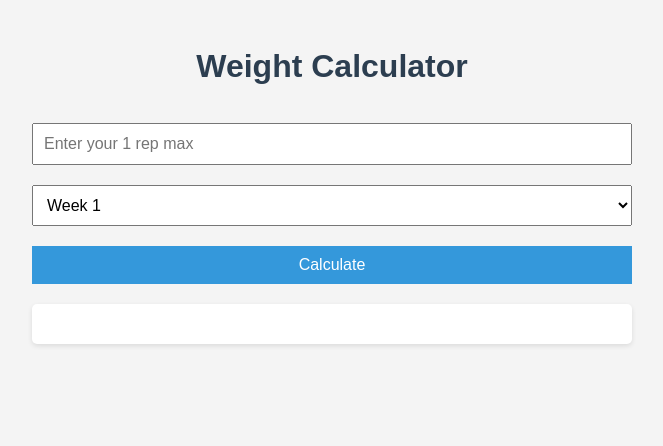
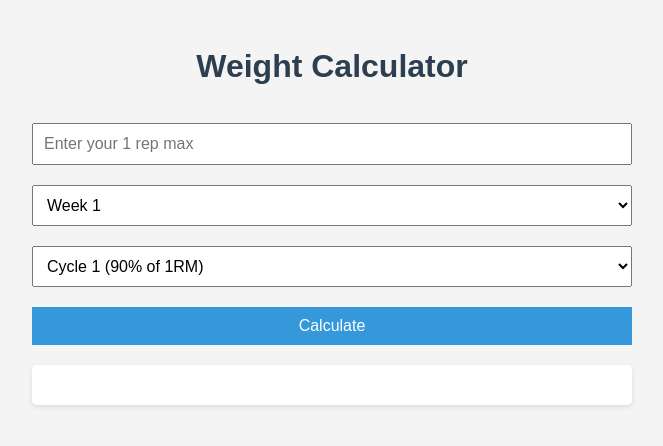
Before and after one commit to ssaulgoodman/lift-calculator, a Flask app: page / in a window 1280 px wide. Shown: the top 446 px of the page, without its empty margins (308-971 px from the left). Run offline with Flask 3, Linux system fonts and the light colour scheme.

Commit message:
Add cycle selection feature

```diff
--- a/app.py
+++ b/app.py
@@ -9,8 +9,9 @@ def custom_round(number):
     else:
         return int(number) + 1
 
-def calculate_sets(one_rep_max, week):
-    training_set = custom_round(0.90 * one_rep_max)
+def calculate_sets(one_rep_max, week, cycle):
+    cycle_percentages = {1: 0.90, 2: 0.95, 3: 1.00}
+    training_set = custom_round(cycle_percentages[cycle] * one_rep_max)
 
     if week == 1:
         sets = [
@@ -50,13 +51,15 @@ def calculate():
     try:
         one_rep_max = float(request.form['one_rep_max'])
         week = int(request.form['week'])
-        training_set, sets = calculate_sets(one_rep_max, week)
+        cycle = int(request.form['cycle'])
+        training_set, sets = calculate_sets(one_rep_max, week, cycle)
         if training_set is None:
-            return jsonify({'error': 'Invalid week selected'}), 400
+            return jsonify({'error': 'Invalid week or cycle selected'}), 400
         return jsonify({
             'training_set': training_set,
             'sets': sets,
-            'week': week
+            'week': week,
+            'cycle': cycle
         })
     except Exception as e:
         return jsonify({'error': str(e)}), 400
--- a/templates/index.html
+++ b/templates/index.html
@@ -76,6 +76,13 @@
         </select>
     </div>
     <div class="input-group">
+        <select id="cycle">
+            <option value="1">Cycle 1 (90% of 1RM)</option>
+            <option value="2">Cycle 2 (95% of 1RM)</option>
+            <option value="3">Cycle 3 (100% of 1RM)</option>
+        </select>
+    </div>
+    <div class="input-group">
         <button onclick="calculate()">Calculate</button>
     </div>
     <div id="results"></div>
@@ -84,6 +91,7 @@
         function calculate() {
             var oneRepMax = document.getElementById('one_rep_max').value;
             var week = document.getElementById('week').value;
+            var cycle = document.getElementById('cycle').value;
             if (!oneRepMax) {
                 alert("Please enter your 1 rep max");
                 return;
@@ -94,12 +102,13 @@
                 headers: {
                     'Content-Type': 'application/x-www-form-urlencoded',
                 },
-                body: 'one_rep_max=' + encodeURIComponent(oneRepMax) + '&week=' + encodeURIComponent(week)
+                body: 'one_rep_max=' + encodeURIComponent(oneRepMax) + '&week=' + encodeURIComponent(week) + '&cycle=' + encodeURIComponent(cycle)
             })
             .then(response => response.json())
             .then(data => {
-                var resultsHtml = `<h2>Results for Week ${data.week}:</h2>`;
-                resultsHtml += `<p>Training set (90% of 1RM) = <strong>${data.training_set}kg</strong></p>`;
+                var cyclePercentages = {1: 90, 2: 95, 3: 100};
+                var resultsHtml = `<h2>Results for Week ${data.week}, Cycle ${data.cycle}:</h2>`;
+                resultsHtml += `<p>Training set (${cyclePercentages[data.cycle]}% of 1RM) = <strong>${data.training_set}kg</strong></p>`;
                 resultsHtml += '<h3>Calculated sets:</h3>';
                 resultsHtml += '<table><tr><th>Set</th><th>Reps</th><th>Weight</th></tr>';
                 for (var i = 0; i < data.sets.length; i++) {
```
